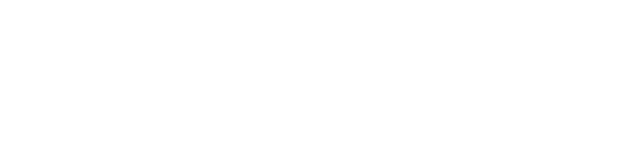
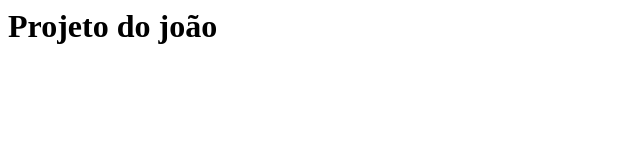
Before and after one commit to nobruss10/curso, a plain HTML site: page index.html in a window 1280 px wide. Shown: the whole page, without its empty margins (0-640 px from the left). Drawn offline with Linux system fonts and the light colour scheme.

Commit message:
Titulo da Pagina

```diff
--- a/index.html
+++ b/index.html
@@ -3,5 +3,6 @@
 	</head>
 
 	<body>
+		<h1>Projeto do joão</h1>
 	</body>
 </html>
```
